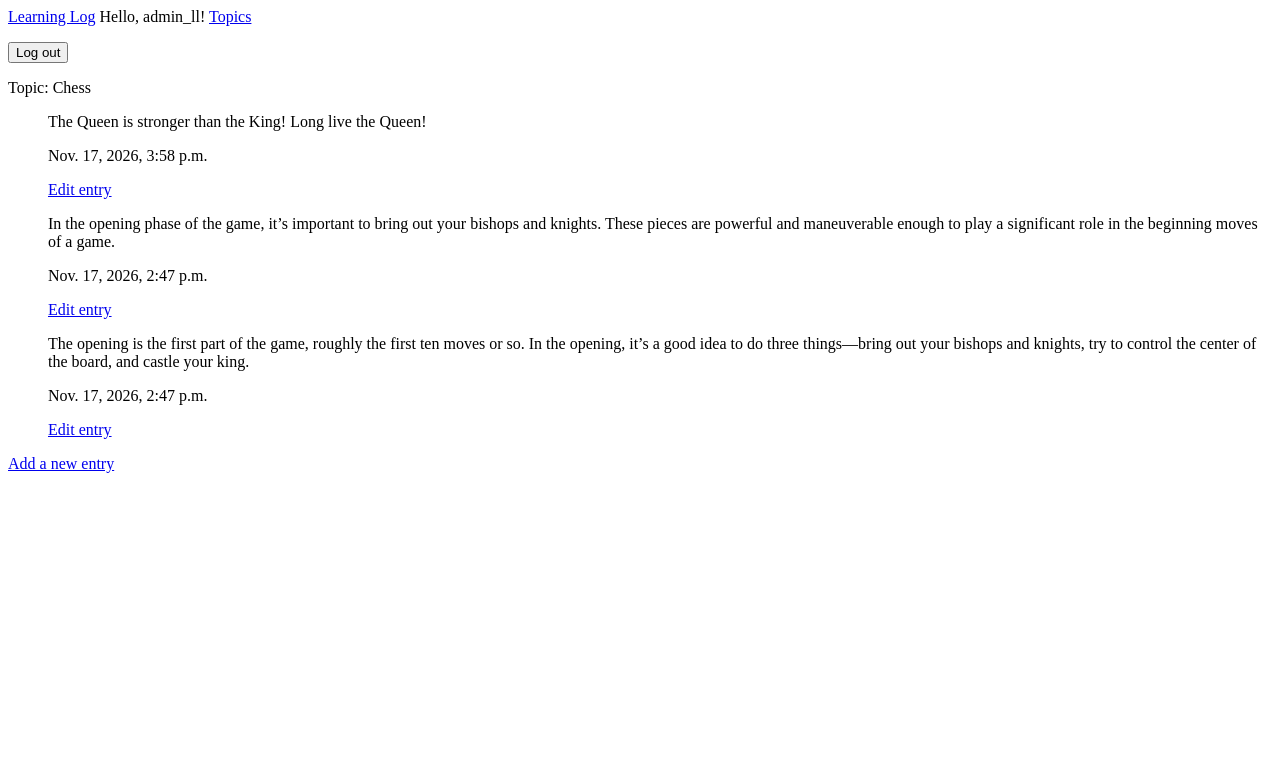
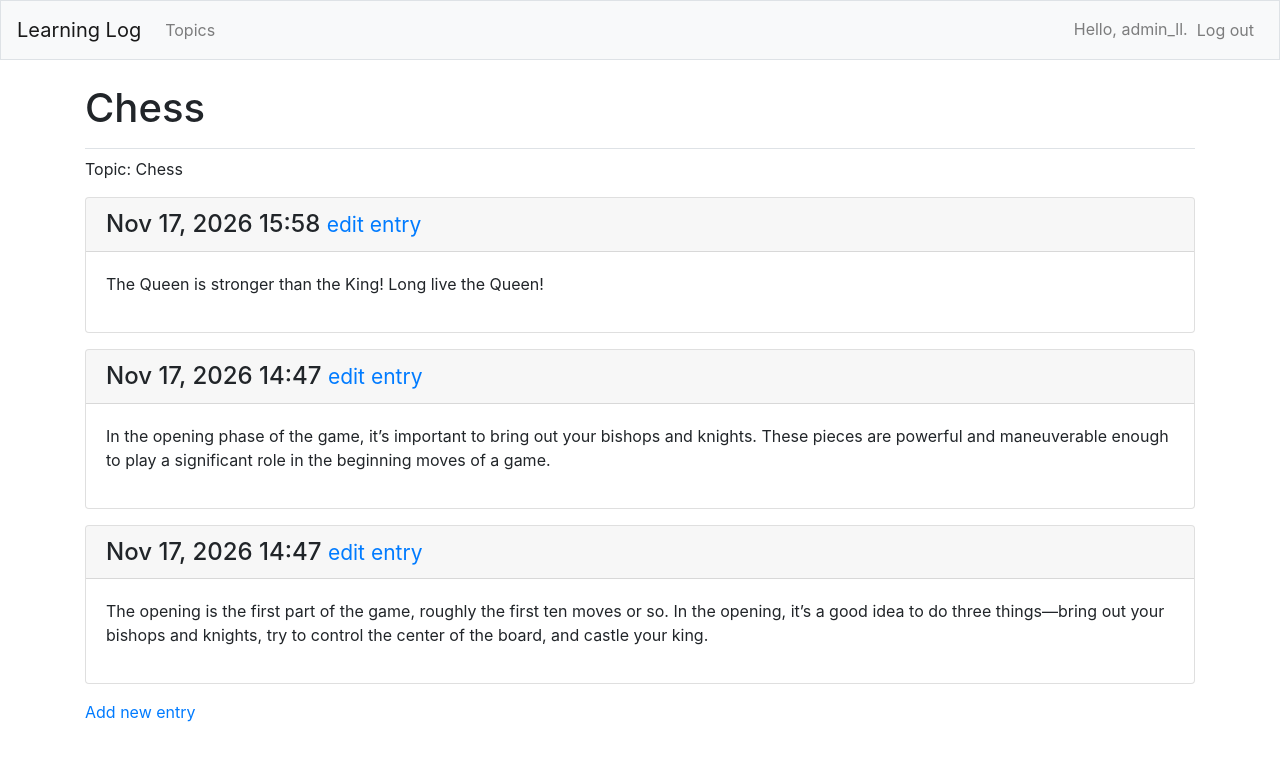
Before and after one commit to andrewmd1007/LearningLogProject, a Django app: page /topics/1/ in a window 1280 px wide. Shown: the top 761 px of the page. Run offline with Django 5.2, Linux system fonts and the light colour scheme; a user stored in the database is signed in; data comes from the database, SQL or seed files in the repository; both versions use the stored data as it was after the commit; some libraries are stand-ins or nearby versions.

Commit message:
functional

```diff
--- a/MainApp/templates/mainapp/base.html
+++ b/MainApp/templates/mainapp/base.html
@@ -1,19 +1,76 @@
-<p>
-    <a href="{% url 'MainApp:index' %}" \>Learning Log</a>
-    {% if user.is_authenticated %}
-    Hello, {{ user.username }}!
-    <a href="{% url 'MainApp:topics' %}">Topics</a>
-<form method="post" action="{% url 'users:logout' %}" style="display: inline;">
-    {% csrf_token %}
-    <button type="submit">Log out</button>
-</form>
-</p>
-{% else %}
-<a href="{% url 'users:register' %}">Register</a>
-<a href="{% url 'users:login' %}">Log in</a>
+{% load bootstrap4 %}
 
-{% endif %}
+<!doctype html>
 
-{% block content %}
+<html lang="en">
 
-{% endblock content %}
+<head>
+    <meta charset="utf-8">
+    <meta name="viewport" content="width=device-width, initial-scale=1,
+          shrink-to-fit=no">
+    <title>Learning Log</title>
+
+    {% bootstrap_css %}
+    {% bootstrap_javascript jquery='full' %}
+
+</head>
+
+<body>
+    <nav class="navbar navbar-expand-md navbar-light bg-light mb-4 border">
+
+        <a class="navbar-brand" href="{% url 'MainApp:index'%}">Learning Log</a>
+
+        <button class="navbar-toggler" type="button" data-toggle="collapse" data-target="#navbarCollapse"
+            aria-controls="navbarCollapse" aria-expanded="false" aria-label="Toggle navigation">
+            <span class="navbar-toggler-icon"></span>
+        </button>
+
+        <div class="collapse navbar-collapse" id="navbarCollapse">
+            <ul class="navbar-nav mr-auto">
+                <li class="nav-item">
+                    <a class="nav-link" href="{% url 'MainApp:topics'%}">Topics</a>
+                </li>
+            </ul>
+
+            <ul class="navbar-nav ml-auto">
+                {% if user.is_authenticated %}
+
+                <li class="nav-item">
+                    <span class="navbar-text">Hello, {{ user.username }}.</span>
+                </li>
+                <li class="nav-item">
+                    <form method="post" action="{% url 'users:logout' %}">
+                        {% csrf_token %}
+                        <button type="submit" class="btn btn-link nav-link">Log out</button>
+                    </form>
+                </li>
+
+                {% else %}
+                <li class="nav-item">
+                    <a class="nav-link" href="{% url 'users:register' %}">Register</a>
+                </li>
+                <li class="nav-item">
+                    <a class="nav-link" href="{% url 'users:login' %}">Log in</a>
+                </li>
+                {% endif %}
+            </ul>
+        </div>
+
+    </nav>
+
+    <main role="main" class="container">
+        <div class="pb-2 mb-2 border-bottom">
+            {% block page_header %}{% endblock page_header %}
+        </div>
+
+        <div>
+            {% block content %}{% endblock content %}
+        </div>
+    </main>
+
+</body>
+
+
+
+
+</html>
--- a/MainApp/templates/mainapp/topic.html
+++ b/MainApp/templates/mainapp/topic.html
@@ -1,25 +1,32 @@
-{% extends 'MainApp/base.html' %}
+{% extends "MainApp/base.html" %}
+
+{% block page_header %}
+  <h1>{{ topic }}</h1>
+{% endblock page_header %}
 
 {% block content %}
 
-<p>Topic: {{topic}}</p>
-
-<ul>
-    {% for e in entries %}
-
-    <p>{{e.text}} </p>
-    <p>{{e.date_added}}</p>
-    <p>
-        <a href="{% url 'MainApp:edit_entry' e.id %}">Edit entry</a>
-    </p>
-    {% empty %}
-    <li>No entries have been added yet.</li>
-    {% endfor %}
-</ul>
+  <p>Topic: {{ topic }} </p>
 
 
-<p>
-    <a href="{% url 'MainApp:new_entry' topic.id %}">Add a new entry</a>
-</p>
+     {% for entry in entries %}
+     <div class="card mb-3">
+      <!-- Card header with timestamp and edit link -->
+       <h4 class="card-header">
+        {{ entry.date_added|date:'M d, Y H:i' }}
+         <small><a href="{% url 'MainApp:edit_entry' entry.id %}">
+          edit entry</a></small>
+      </h4>
+      <!-- Card body with entry text -->
+       <div class="card-body">{{ entry.text|linebreaks }}</div>
+    </div>
+     {% empty %}  <!-- if the list is empty then display message-->
+      <p> There are no entries for this topic yet.<p>
+     {% endfor %}
+
+  <p>
+   <a href="{% url 'MainApp:new_entry' topic.id %}">Add new entry</a>
+ </p>
+
 
 {% endblock content %}
--- a/users/views.py
+++ b/users/views.py
@@ -16,5 +16,5 @@ def register(request):
             # Log the user in and then redirect to home page.
             login(request, new_user)
             return redirect('MainApp:index')
-        context = {'form': form}
+    context = {'form': form}
     return render(request, 'registration/register.html', context)
```
Also changed, not shown: MainApp/templates/mainapp/index.html (+12 -5 lines), MainApp/templates/mainapp/topics.html (+20 -9 lines), users/templates/registration/login.html (+18 -6 lines), db.sqlite3.
